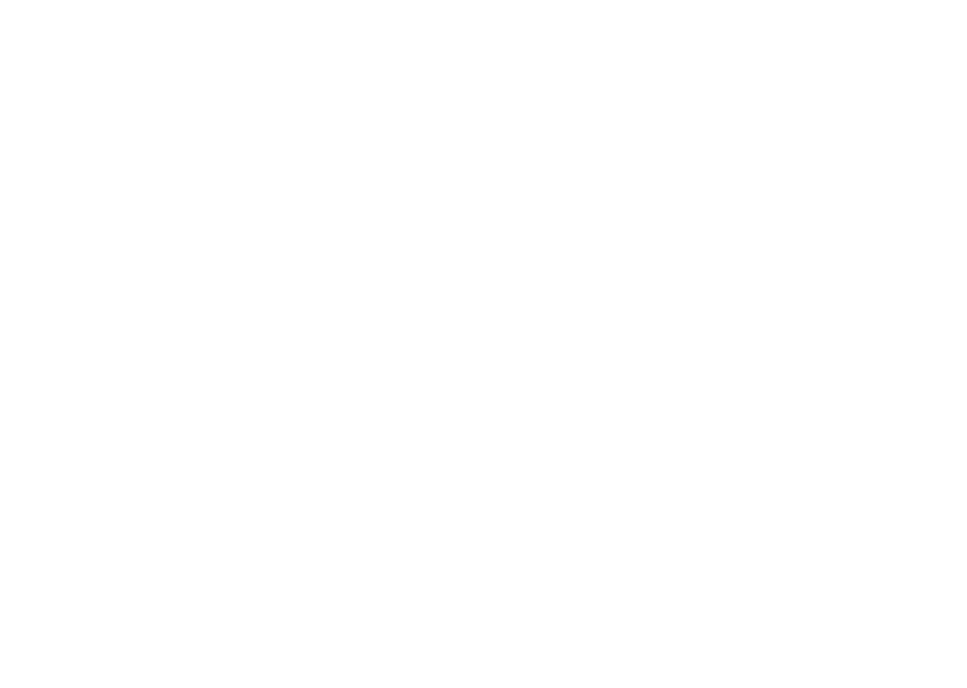
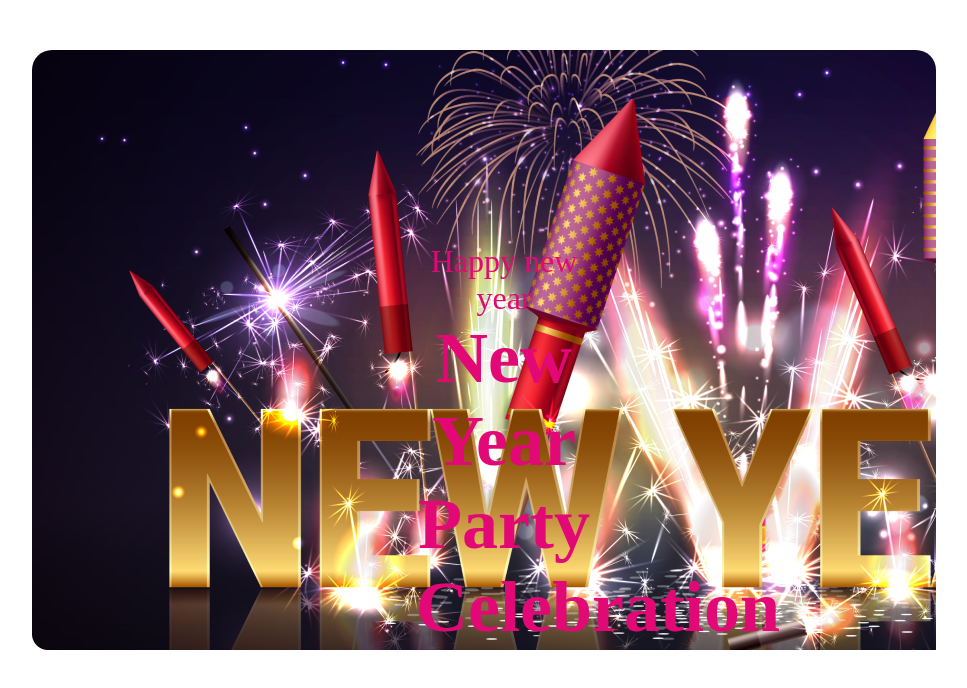
Before and after one commit to Nafis607/First-Assignment-Nafis, a plain HTML site: page index.html in a window 1280 px wide. Shown: the whole page, without its empty margins (156-1123 px from the left). Drawn offline with Linux system fonts and the light colour scheme.

Commit message:
Banner completed

```diff
--- a/index.html
+++ b/index.html
@@ -1,12 +1,22 @@
 <!DOCTYPE html>
 <html lang="en">
+
 <head>
     <meta charset="UTF-8">
     <meta name="viewport" content="width=device-width, initial-scale=1.0">
+    <link rel="stylesheet" href="styles/party.css">
     <title>New Year Party</title>
 </head>
+
 <body>
     <header>
+        <div>
+            <ul>
+                <li id="Banner-title">Happy new year</li>
+                <li class="Banner-content">New Year Party</li>
+                <li class="Banner-content">Celebration</li>
+            </ul>
+        </div>
 
     </header>
     <main>
@@ -16,4 +26,5 @@
 
     </footer>
 </body>
+
 </html>
--- /dev/null
+++ b/styles/party.css
@@ -0,0 +1,32 @@
+header,
+main {
+    margin: 50px 180px;
+
+}
+
+/* Banner works */
+header {
+
+    background-image: url(../resources/Banner\ Image.png);
+    padding: 177px 344px;
+    background-repeat: no-repeat;
+    border-radius: 20px;
+}
+
+div li {
+    list-style: none;
+}
+
+#Banner-title {
+    color: rgb(226, 8, 117);
+    text-align: center;
+    font-size: 32px;
+    font-weight: 400;
+}
+
+.Banner-content {
+    color: rgb(226, 8, 117);
+    text-align: center;
+    font-size: 72px;
+    font-weight: 900;
+}
```
